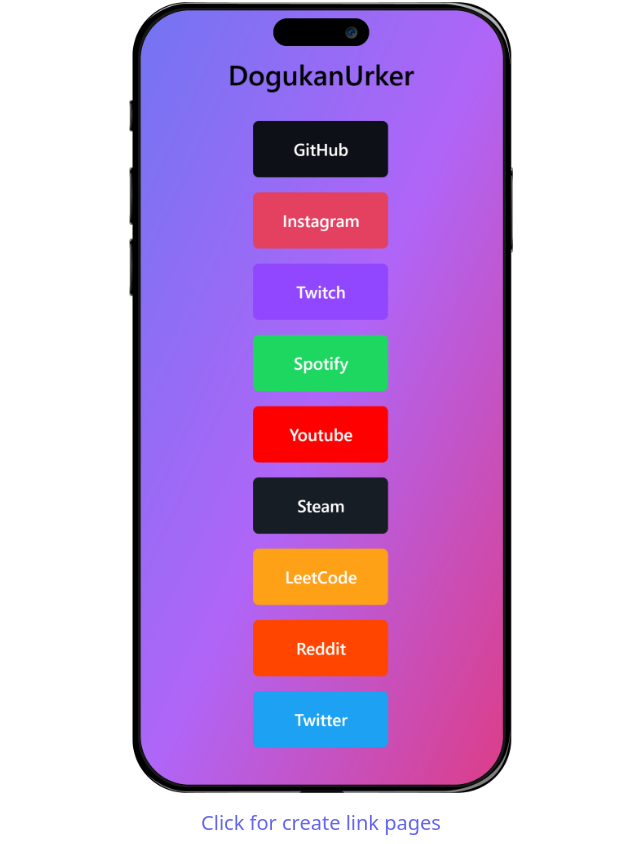
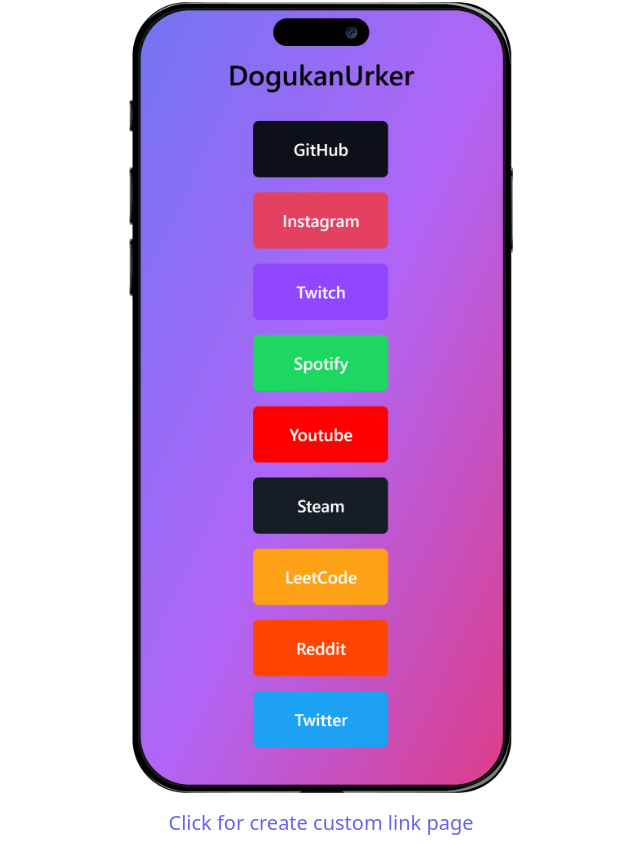
Before and after one commit to DogukanUrker/LinktreeClone, a React (Vite) app in the folder frontend/: page / in a window 1280 px wide. Shown: the part 130-974 px from the top of the page, without its empty margins (319-959 px from the left). Built offline with nearby package versions, Linux system fonts and the light colour scheme.

Commit message:
"Click for create link pages" --> "Click for create custom link page"

```diff
--- a/frontend/src/views/index.tsx
+++ b/frontend/src/views/index.tsx
@@ -3,7 +3,13 @@ export default function index() {
   return (
     <>
       <div className="w-fit mx-auto select-none">
-        <img src={image} alt="" className="w-72 mt-12 lg:w-96 h-fit mb-4" />
+        <a href="/links/DogukanUrker" target="_blank">
+          <img
+            src={image}
+            alt="DogukanUrker's Links"
+            className="w-72 mt-12 lg:w-96 h-fit mb-4"
+          />
+        </a>
       </div>
       <div className="w-fit mx-auto">
         {" "}
@@ -11,7 +17,7 @@ export default function index() {
           href="/register"
           className="text-center text-xl text-indigo-500 hover:text-indigo-600 rounded-lg  duration-150 p-2"
         >
-          Click for create link pages
+          Click for create custom link page
         </a>
       </div>
     </>
```
